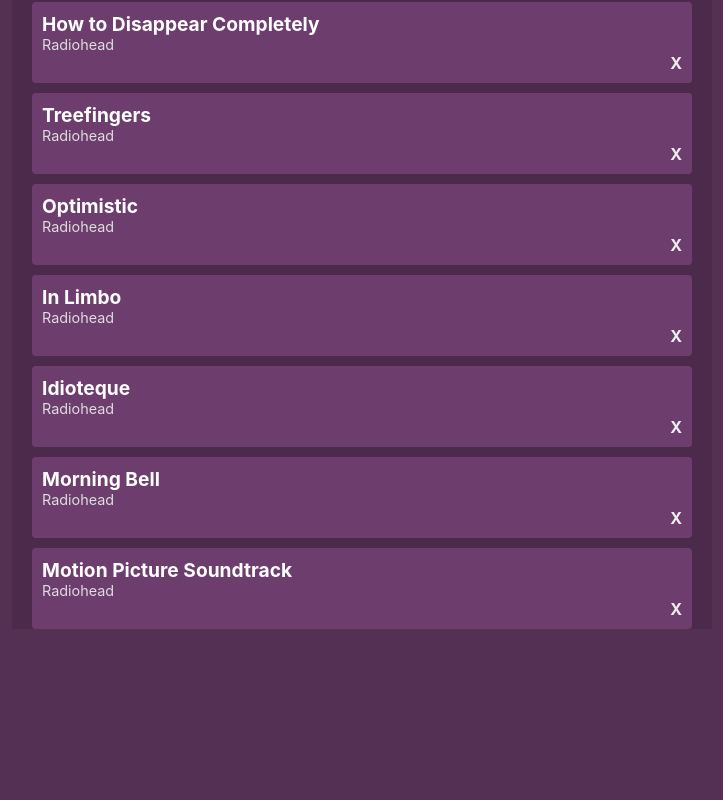
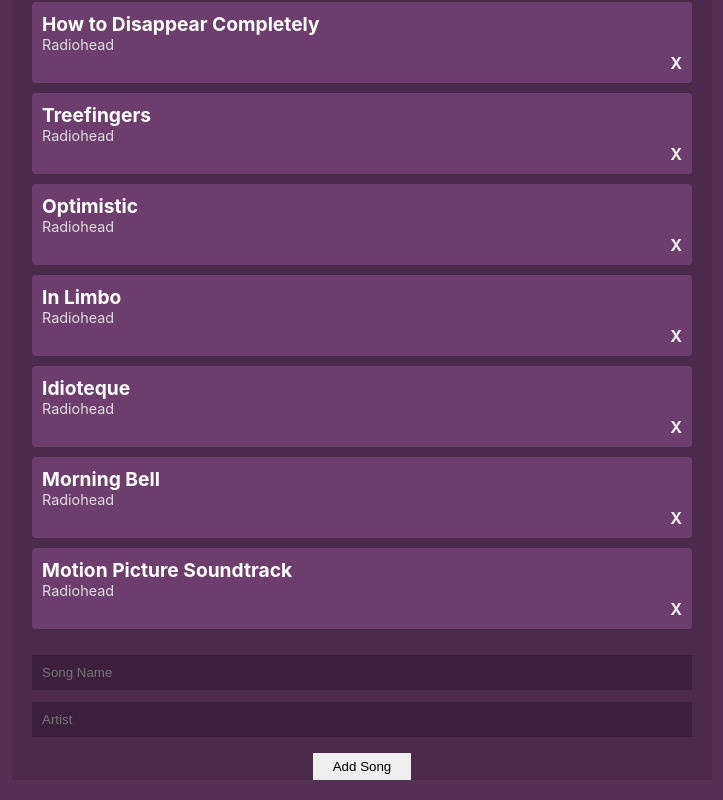
Before and after one commit to BHamp/Setlist-Share, a React (Create React App) app: page / in a window 1280 px wide. Shown: the part 432-1232 px from the top of the page, without its empty margins (278-1001 px from the left). Before the commit the page ends 1081 px from the top, so only its background shows below. Built offline with nearby package versions, Linux system fonts and the light colour scheme.

Commit message:
Created form to add songs

```diff
--- a/src/App.js
+++ b/src/App.js
@@ -1,5 +1,6 @@
 import './App.css';
 import Navbar from './components/Navbar';
+import NewSongForm from './components/SongForm';
 import SongList from './components/SongList';
 import SongContextProvider from './contexts/SongContext';
 
@@ -9,6 +10,7 @@
       <SongContextProvider>
         <Navbar />
         <SongList />
+        <NewSongForm />
       </SongContextProvider>
     </div>
   );
--- a/src/components/SongForm/SongForm.css
+++ b/src/components/SongForm/SongForm.css
@@ -0,0 +1,22 @@
+form {
+  padding: 0px;
+  margin: 20px;
+}
+
+input[type="text"] {
+  width: 100%;
+  padding: 10px;
+  box-sizing: border-box;
+  margin: 6px 0;
+  background: #3c1f3c;
+  color: #fff;
+  border: 0;
+}
+
+input[type="submit"] {
+  margin: 10px auto;
+  background: #eee;
+  border: 0;
+  padding: 6px 20px;
+  display: block;
+}
--- a/src/components/SongForm/index.js
+++ b/src/components/SongForm/index.js
@@ -0,0 +1,27 @@
+import React, {useContext, useState} from 'react';
+import {SongContext} from '../../contexts/SongContext'
+import './SongForm.css'
+
+const NewSongForm = () => {
+    const {addSong} = useContext(SongContext)
+    const [title, setTitle] = useState('')
+    const [artist, setArtist] = useState('')
+    const handleSubmit = (e) => {
+        e.preventDefault();
+        addSong(title, artist)
+        setTitle('');
+        setArtist('')
+    }
+    return (
+        <form onSubmit={handleSubmit}>
+            <input type='text' placeholder='Song Name' value={title}
+                onChange={(e) => {setTitle(e.target.value)}} required />
+
+            <input type='text' placeholder='Artist' value={artist}
+                onChange={(e) => {setArtist(e.target.value)}} required />
+            <input type='submit' value='Add Song' />
+        </form>
+     );
+}
+
+export default NewSongForm;
```
